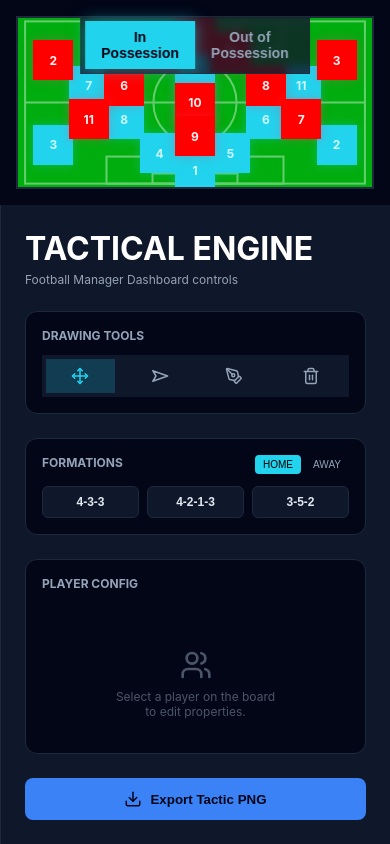
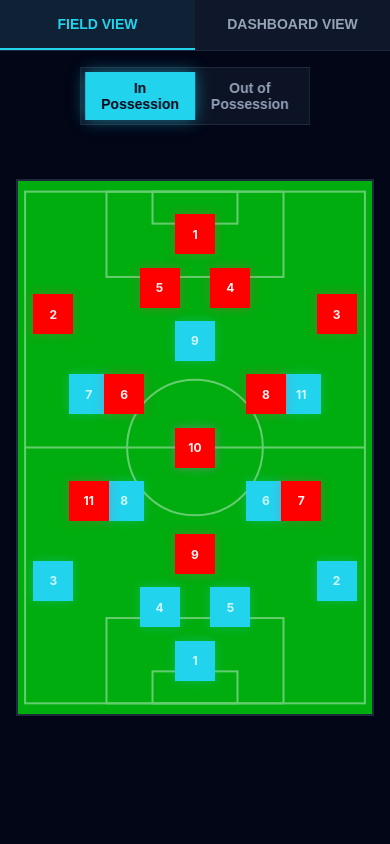
Before and after one commit to abdulgafarabdurrasheed/tactics-board, a React (Vite) app: page / in a window 390 px wide. Built offline with nearby package versions, Linux system fonts and the light colour scheme.

Commit message:
implement responsive mobile tab navigation for UX

```diff
--- a/src/App.css
+++ b/src/App.css
@@ -146,3 +146,41 @@
 
 .phase-btn.active-offense { background-color: var(--accent-cyan); color: var(--bg-darker); box-shadow: 0 0 15px rgba(34, 211, 238, 0.5); }
 .phase-btn.active-defense { background-color: var(--accent-rose); color: var(--bg-darker); box-shadow: 0 0 15px rgba(244, 63, 94, 0.5); }
+
+.mobile-tabs {
+  display: flex;
+  background-color: var(--bg-dark);
+  border-bottom: 1px solid var(--bg-panel);
+}
+
+.tab-btn {
+  flex: 1;
+  padding: 1rem;
+  background: transparent;
+  border: none;
+  color: var(--text-muted);
+  font-weight: bold;
+  font-size: 0.875rem;
+  text-transform: uppercase;
+  cursor: pointer;
+  border-bottom: 2px solid transparent;
+  transition: all 0.2s ease;
+}
+
+.tab-btn.active-tab {
+  color: var(--accent-cyan);
+  border-bottom: 2px solid var(--accent-cyan);
+  background-color: rgba(34, 211, 238, 0.05);
+}
+
+@media (max-width: 767px) {
+  .mobile-hidden {
+    display: none !important;
+  }
+}
+
+@media (min-width: 768px) {
+  .mobile-tabs {
+    display: none;
+  }
+}
--- a/src/App.tsx
+++ b/src/App.tsx
@@ -22,6 +22,7 @@ function App() {
   const [selectedPlayerId, setSelectedPlayerId] = useState<string | null>(null);
   const [arrows, setArrows] = useState<Arrow[]>([]);
   const [toastMessage, setToastMessage] = useState<string | null>(null);
+  const [activeTab, setActiveTab] = useState<'field' | 'dashboard'>('field');
   const [drawState, setDrawState] = useState({
     isDrawing: false,
     startX: 0,
@@ -251,7 +252,21 @@ function App() {
 
   return (
     <div className="app-layout">
-      <div className="field-section">
+      <div className="mobile-tabs">
+        <button
+          className={`tab-btn ${activeTab === 'field' ? 'active-tab' : ''}`}
+          onClick={() => setActiveTab('field')}
+        >
+          Field View
+        </button>
+        <button
+          className={`tab-btn ${activeTab === 'dashboard' ? 'active-tab' : ''}`}
+          onClick={() => setActiveTab('dashboard')}
+        >
+          Dashboard View
+        </button>
+      </div>
+      <div className={`field-section ${activeTab === 'dashboard' ? 'mobile-hidden' : ''}`}>
         <div className="phase-overlay">
           <button
             onClick={() => setPhase("offensive")}
@@ -276,7 +291,7 @@ function App() {
           tool={tool}
         />
       </div>
-      <div className="dashboard-section">
+      <div className={`dashboard-section ${activeTab === 'field' ? 'mobile-hidden' : ''}`}>
         <div>
           <h1
             style={{
```
